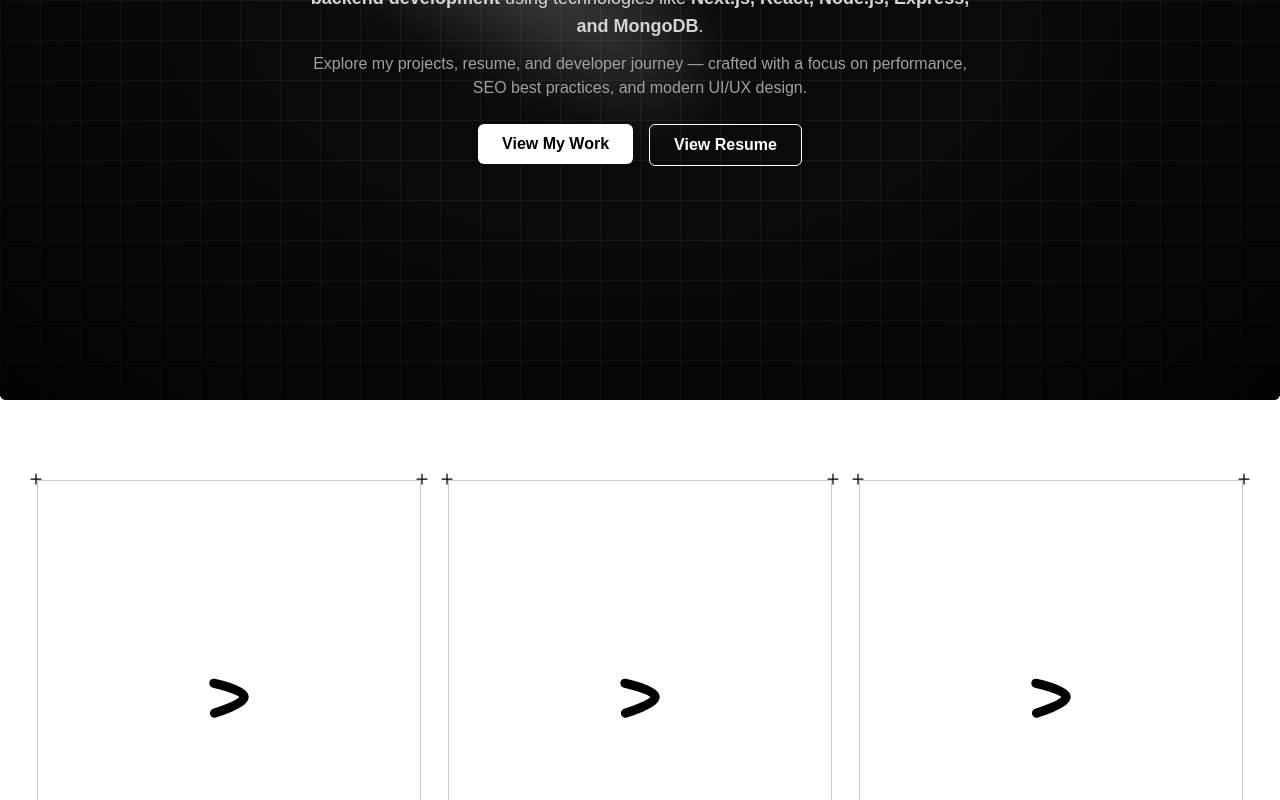
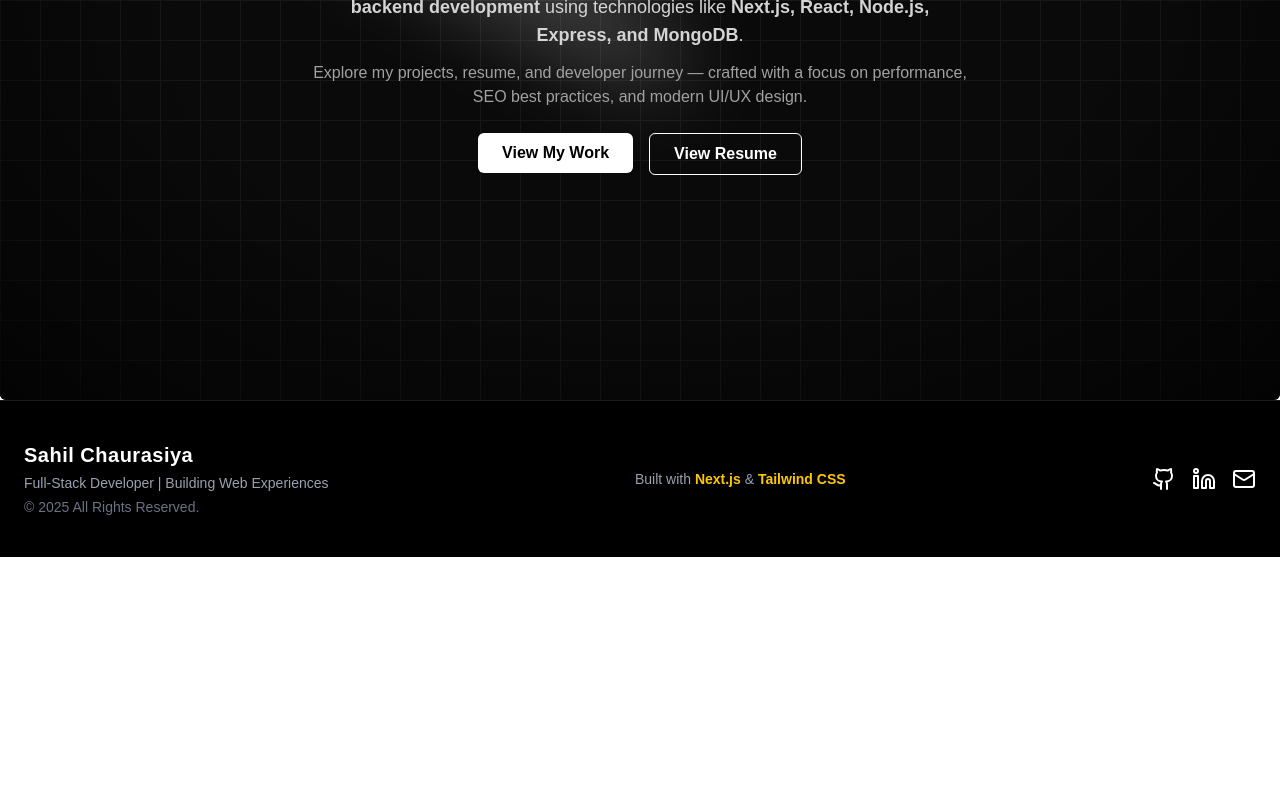
Before and after one commit to sahil-chaurasiya/portfolio-next, a Next.js app: page / in a window 1280 px wide. Shown: the part 400-1200 px from the top of the page. After the commit the page ends 957 px from the top, so only its background shows below. Built offline with nearby package versions, Linux system fonts and the light colour scheme.

Commit message:
added footer

```diff
--- /dev/null
+++ b/src/app/components/footer.jsx
@@ -0,0 +1,57 @@
+'use client';
+import { motion } from "framer-motion";
+import { Github, Linkedin, Mail } from "lucide-react";
+
+export default function Footer() {
+  return (
+    <footer className="bg-black text-white py-10 border-t border-white/10">
+      <div className="max-w-7xl mx-auto px-6 flex flex-col md:flex-row justify-between items-center gap-6">
+
+        {/* Branding */}
+        <div className="text-center md:text-left">
+          <h2 className="text-xl font-bold tracking-wide">Sahil Chaurasiya</h2>
+          <p className="text-sm text-gray-400 mt-1">
+            Full-Stack Developer | Building Web Experiences
+          </p>
+          <p className="text-sm text-gray-500 mt-1">
+            © {new Date().getFullYear()} All Rights Reserved.
+          </p>
+        </div>
+
+        {/* Tech Stack */}
+        <div className="text-sm text-gray-400 text-center">
+          <p>
+            Built with <span className="text-yellow-400 font-semibold">Next.js</span> &{" "}
+            <span className="text-yellow-400 font-semibold">Tailwind CSS</span>
+          </p>
+        </div>
+
+        {/* Social Links */}
+        <div className="flex gap-4">
+          <motion.a
+            href="https://github.com/sahil-chaurasiya"
+            target="_blank"
+            rel="noopener noreferrer"
+            whileHover={{ scale: 1.2 }}
+          >
+            <Github className="w-6 h-6 hover:text-yellow-400 transition" />
+          </motion.a>
+          <motion.a
+            href="https://www.linkedin.com/in/sahil-chaurasiya-4a2505248/"
+            target="_blank"
+            rel="noopener noreferrer"
+            whileHover={{ scale: 1.2 }}
+          >
+            <Linkedin className="w-6 h-6 hover:text-yellow-400 transition" />
+          </motion.a>
+          <motion.a
+            href="mailto:chaurasiyasahil18@gmail.com"
+            whileHover={{ scale: 1.2 }}
+          >
+            <Mail className="w-6 h-6 hover:text-yellow-400 transition" />
+          </motion.a>
+        </div>
+      </div>
+    </footer>
+  );
+}
--- a/src/app/globals.css
+++ b/src/app/globals.css
@@ -17,6 +17,8 @@
 
 html,
 body {
+  margin: 0;
+  padding: 0;
   min-height: 100%;
   overflow-x: hidden;
   font-family: Arial, Helvetica, sans-serif;
--- a/src/app/layout.js
+++ b/src/app/layout.js
@@ -1,10 +1,12 @@
 // src/app/layout.js
 import './globals.css'
 import Navbar from './components/Navbar'
+import Footer from './components/Footer'
 
 export const metadata = {
   title: 'Sahil Portfolio | Full-Stack Developer',
-  description: 'Explore Sahil Chaurasiya’s personal portfolio built with Next.js. Showcasing projects, skills, and experience as a full-stack web developer.',
+  description:
+    'Explore Sahil Chaurasiya’s personal portfolio built with Next.js. Showcasing projects, skills, and experience as a full-stack web developer.',
   keywords: [
     'Sahil Chaurasiya',
     'Portfolio',
@@ -14,18 +16,19 @@ export const metadata = {
     'React',
     'JavaScript',
     'Frontend',
-    'Backend'
+    'Backend',
   ],
   authors: [{ name: 'Sahil Chaurasiya' }],
   metadataBase: new URL('https://portfolio-next-eight-rose.vercel.app'),
   openGraph: {
     title: 'Sahil Portfolio | Full-Stack Developer',
-    description: 'Discover Sahil Chaurasiya’s work, projects, and developer journey.',
+    description:
+      'Discover Sahil Chaurasiya’s work, projects, and developer journey.',
     url: 'https://portfolio-next-eight-rose.vercel.app',
     siteName: 'Sahil Portfolio',
     images: [
       {
-        url: 'https://portfolio-next-eight-rose.vercel.app/og-image.jpg', // ✅ place this inside /public
+        url: 'https://portfolio-next-eight-rose.vercel.app/og-image.jpg',
         width: 1200,
         height: 630,
         alt: 'Sahil Portfolio',
@@ -43,38 +46,40 @@ export const metadata = {
 }
 
 export default function RootLayout({ children }) {
-  // JSON-LD encoded with &apos; for apostrophes
   const schemaData = {
-    "@context": "https://schema.org",
-    "@type": "Person",
-    name: "Sahil Chaurasiya",
-    url: "https://portfolio-next-eight-rose.vercel.app",
+    '@context': 'https://schema.org',
+    '@type': 'Person',
+    name: 'Sahil Chaurasiya',
+    url: 'https://portfolio-next-eight-rose.vercel.app',
     sameAs: [
-      "https://instagram.com/sahil_chaurasiya__",
-      "https://www.linkedin.com/in/sahil-chaurasiya-4a2505248/"
+      'https://instagram.com/sahil_chaurasiya__',
+      'https://www.linkedin.com/in/sahil-chaurasiya-4a2505248/',
     ],
-    jobTitle: "Full-Stack Developer",
+    jobTitle: 'Full-Stack Developer',
     worksFor: {
-      "@type": "Organization",
-      name: "Freelance / Open Source"
-    }
+      '@type': 'Organization',
+      name: 'Freelance / Open Source',
+    },
   }
 
-  // Convert to string & replace apostrophes with HTML entity
-  const safeSchema = JSON.stringify(schemaData).replace(/'/g, "&apos;")
+  const safeSchema = JSON.stringify(schemaData).replace(/'/g, '&apos;')
 
   return (
     <html lang="en">
-      <body>
+      <body className="bg-black text-white min-h-screen flex flex-col">
+        {/* Navbar */}
         <Navbar />
-        {children}
 
-        {/* ✅ JSON-LD Schema for Google SEO */}
+        {/* Main Content */}
+        <main className="flex-grow">{children}</main>
+
+        {/* Footer */}
+        <Footer />
+
+        {/* JSON-LD Schema for SEO */}
         <script
           type="application/ld+json"
-          dangerouslySetInnerHTML={{
-            __html: safeSchema,
-          }}
+          dangerouslySetInnerHTML={{ __html: safeSchema }}
         />
       </body>
     </html>
--- a/src/app/page.js
+++ b/src/app/page.js
@@ -1,13 +1,11 @@
 'use client';
-import React, { useEffect, useState } from "react";
+import React from "react";
 import Link from "next/link";
 import { Spotlight } from "./components/ui/Spotlight";
-import { CanvasRevealEffect } from "./components/ui/canvas-reveal-effect";
-import { AnimatePresence, motion } from "framer-motion";
 import { cn } from "./lib/utils";
 import { Pacifico } from "next/font/google";
 
-// ✅ Load Pacifico only for name
+// ✅ Load Pacifico for name
 const pacifico = Pacifico({
   weight: "400",
   subsets: ["latin"],
@@ -16,33 +14,32 @@ const pacifico = Pacifico({
 
 export default function Home() {
   return (
-    <>
-      <main className="relative flex h-screen w-full overflow-hidden rounded-md bg-black/[0.96] antialiased items-center justify-center">
+    <main className="relative flex min-h-screen w-full overflow-hidden rounded-md bg-black/[0.96] antialiased items-center justify-center px-4 sm:px-6 lg:px-8">
       {/* Grid background */}
       <div
         className={cn(
-            "pointer-events-none absolute inset-0 [background-size:40px_40px] select-none z-0",
+          "pointer-events-none absolute inset-0 [background-size:30px_30px] sm:[background-size:40px_40px] select-none z-0",
           "[background-image:linear-gradient(to_right,#171717_1px,transparent_1px),linear-gradient(to_bottom,#171717_1px,transparent_1px)]"
         )}
       />
 
       {/* Dark corners overlay */}
-        <div className="pointer-events-none absolute inset-0 z-10 bg-[radial-gradient(ellipse_at_center,_rgba(0,0,0,0)_40%,_rgba(0,0,0,0.7)_100%)]" />
+      <div className="pointer-events-none absolute inset-0 z-10 bg-[radial-gradient(ellipse_at_center,_rgba(0,0,0,0)_50%,_rgba(0,0,0,0.7)_100%)]" />
 
       {/* Spotlight */}
       <Spotlight className="top-0 left-0 md:top-10 md:left-60 z-20" fill="white" />
 
       {/* Main content */}
-        <div className="relative z-30 mx-auto w-full max-w-7xl p-4 text-center">
-          <h1 className="text-4xl md:text-7xl font-bold text-white">
+      <div className="relative z-30 mx-auto w-full max-w-5xl text-center">
+        <h1 className="text-3xl sm:text-5xl md:text-6xl lg:text-7xl font-bold text-white leading-tight">
           👋 Hi, I&apos;m{" "}
-            <span className={`${pacifico.className} text-white`}>
+          <span className={`${pacifico.className} text-white block sm:inline`}>
             Sahil Chaurasiya
           </span>
         </h1>
 
-          {/* SEO-friendly intro */}
-          <p className="mx-auto mt-4 max-w-2xl text-base md:text-lg font-normal text-neutral-300">
+        {/* Intro */}
+        <p className="mx-auto mt-4 max-w-xl sm:max-w-2xl text-sm sm:text-base md:text-lg font-normal text-neutral-300 px-2">
           I&apos;m a <strong>Full-Stack Web Developer</strong> passionate about
           building clean, functional, and scalable web applications. This portfolio
           highlights my skills in <strong>frontend</strong> and{" "}
@@ -50,172 +47,25 @@ export default function Home() {
           <strong>Next.js, React, Node.js, Express, and MongoDB</strong>.
         </p>
 
-          <p className="mx-auto mt-3 max-w-2xl text-sm md:text-base text-neutral-400">
+        <p className="mx-auto mt-3 max-w-xl sm:max-w-2xl text-xs sm:text-sm md:text-base text-neutral-400 px-2">
           Explore my projects, resume, and developer journey — crafted with a focus
           on performance, SEO best practices, and modern UI/UX design.
         </p>
 
-          <div className="mt-6 flex flex-col md:flex-row gap-4 justify-center">
+        {/* Buttons */}
+        <div className="mt-6 flex flex-col sm:flex-row gap-3 sm:gap-4 justify-center">
           <Link href="/project">
-              <button className="px-6 py-2 rounded-md bg-white text-black font-semibold cursor-pointer">
+            <button className="px-6 py-2 rounded-md bg-white text-black font-semibold cursor-pointer text-sm sm:text-base min-w-[150px]">
               View My Work
             </button>
           </Link>
           <Link href="/resume">
-              <button className="px-6 py-2 rounded-md border border-white text-white font-semibold hover:bg-white hover:text-black transition cursor-pointer">
+            <button className="px-6 py-2 rounded-md border border-white text-white font-semibold hover:bg-white hover:text-black transition cursor-pointer text-sm sm:text-base min-w-[150px]">
               View Resume
             </button>
           </Link>
         </div>
       </div>
     </main>
-
-      {/* 🎨 CanvasRevealEffect Section */}
-      <div className="py-20 flex flex-col md:flex-row flex-wrap items-center justify-center bg-white dark:bg-black w-full gap-6 md:gap-4 mx-auto px-6 sm:px-8">
-        <Card title="Eat">
-          <CanvasRevealEffect animationSpeed={5.1} containerClassName="bg-emerald-900" />
-        </Card>
-        <Card title="Sleep">
-          <CanvasRevealEffect
-            animationSpeed={3}
-            containerClassName="bg-black"
-            colors={[
-              [236, 72, 153],
-              [232, 121, 249],
-            ]}
-            dotSize={2}
-          />
-          <div className="absolute inset-0 [mask-image:radial-gradient(400px_at_center,white,transparent)] bg-black/50 dark:bg-black/90" />
-        </Card>
-        <Card title="Code">
-          <CanvasRevealEffect
-            animationSpeed={3}
-            containerClassName="bg-sky-600"
-            colors={[[125, 211, 252]]}
-          />
-        </Card>
-        <Card title="Repeat">
-          <CanvasRevealEffect
-            animationSpeed={4}
-            containerClassName="bg-purple-700"
-            colors={[[192, 132, 252]]}
-          />
-        </Card>
-      </div>
-    </>
   );
 }
-
-const Card = ({ title, children }) => {
-  const [hovered, setHovered] = useState(false);
-  const [isMobile, setIsMobile] = useState(false);
-
-  useEffect(() => {
-    const checkMobile = () => {
-      setIsMobile(window.innerWidth < 768);
-    };
-
-    checkMobile();
-    window.addEventListener("resize", checkMobile);
-    return () => window.removeEventListener("resize", checkMobile);
-  }, []);
-
-  const handleMouseEnter = () => {
-    if (!isMobile) setHovered(true);
-  };
-
-  const handleMouseLeave = () => {
-    if (!isMobile) setHovered(false);
-  };
-
-  const handleClick = () => {
-    if (isMobile) setHovered(!hovered);
-  };
-
-  return (
-    <div
-      onMouseEnter={handleMouseEnter}
-      onMouseLeave={handleMouseLeave}
-      onClick={handleClick}
-      className="border border-black/[0.2] group/canvas-card flex items-center justify-center dark:border-white/[0.2] w-full mx-auto p-4 relative h-[22rem] sm:h-[26rem] md:h-[30rem] max-w-xs sm:max-w-sm transition-all"
-    >
-      {/* Corner Icons */}
-      <Icon className="absolute h-5 w-5 -top-3 -left-3 dark:text-white text-black" />
-      <Icon className="absolute h-5 w-5 -bottom-3 -left-3 dark:text-white text-black" />
-      <Icon className="absolute h-5 w-5 -top-3 -right-3 dark:text-white text-black" />
-      <Icon className="absolute h-5 w-5 -bottom-3 -right-3 dark:text-white text-black" />
-
-      {/* Canvas Reveal */}
-      <AnimatePresence>
-        {hovered && (
-          <motion.div
-            initial={{ opacity: 0 }}
-            animate={{ opacity: 1 }}
-            exit={{ opacity: 0 }}
-            className="h-full w-full absolute inset-0"
-          >
-            {children}
-          </motion.div>
-        )}
-      </AnimatePresence>
-
-      {/* Icon / Text Transition */}
-      <div className="relative z-20">
-        <div
-          className={`text-center transition duration-200 w-full mx-auto flex items-center justify-center ${
-            hovered ? "-translate-y-4 opacity-0" : "opacity-100 translate-y-0"
-          }`}
-        >
-          <AceternityIcon />
-        </div>
-        <h2
-          className={`text-xl mt-4 font-bold relative z-10 transition duration-200 ${
-            hovered
-              ? "opacity-100 -translate-y-2 text-white"
-              : "opacity-0 text-black"
-          } dark:text-white`}
-        >
-          {title}
-        </h2>
-      </div>
-    </div>
-  );
-};
-
-export const Icon = ({ className, ...rest }) => {
-  return (
-    <svg
-      xmlns="http://www.w3.org/2000/svg"
-      fill="none"
-      viewBox="0 0 24 24"
-      strokeWidth="1.5"
-      stroke="currentColor"
-      className={className}
-      {...rest}
-    >
-      <path strokeLinecap="round" strokeLinejoin="round" d="M12 6v12m6-6H6" />
-    </svg>
-  );
-};
-
-const AceternityIcon = () => {
-  return (
-    <svg
-      width="66"
-      height="65"
-      viewBox="0 0 66 65"
-      fill="none"
-      xmlns="http://www.w3.org/2000/svg"
-      className="h-10 w-10 text-black dark:text-white"
-    >
-      <path
-        d="M8 8.05571C8 8.05571 54.9009 18.1782 57.8687 30.062C60.8365 41.9458 9.05432 57.4696 9.05432 57.4696"
-        stroke="currentColor"
-        strokeWidth="15"
-        strokeMiterlimit="3.86874"
-        strokeLinecap="round"
-        style={{ mixBlendMode: "darken" }}
-      />
-    </svg>
-  );
-};
```
Lines whose indentation alone changed are shown as unchanged.
